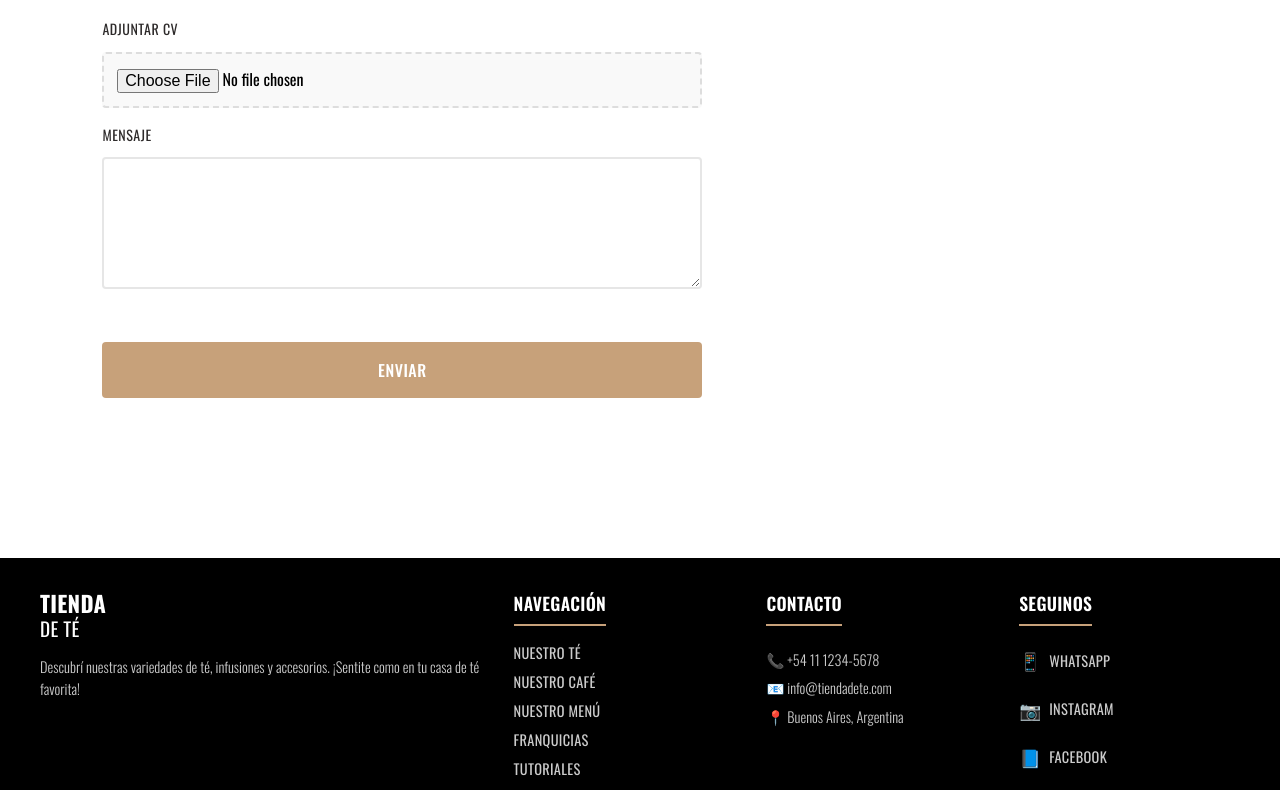
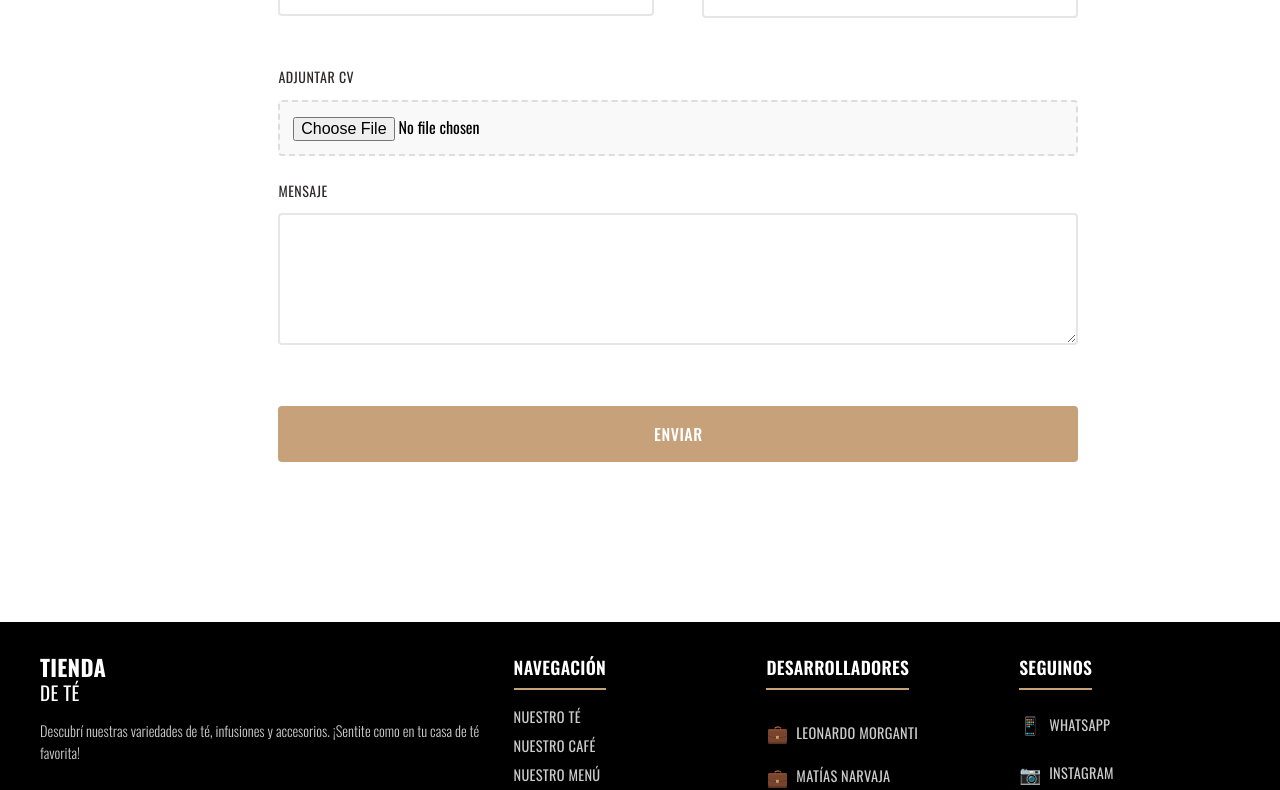
Before and after one commit to MatiasNarvaja/tienda-de-te, an Angular app: page /trabaja-en-tdt in a window 1280 px wide. Shown: the part 820-1610 px from the top of the page. Built offline with nearby package versions, Linux system fonts and the light colour scheme.

Commit message:
se agrega footer

```diff
--- a/src/app/app.component.scss
+++ b/src/app/app.component.scss
@@ -22,5 +22,5 @@ router-outlet {
 router-outlet + * {
   flex: 1;
   display: block;
-  min-height: calc(100vh - 120px); // Altura mínima considerando navbar y footer
+  min-height: calc(100vh - 200px); // Altura mínima considerando navbar y footer
 }
--- a/src/app/pages/trabaja-con-nosotros/trabaja-con-nosotros.component.scss
+++ b/src/app/pages/trabaja-con-nosotros/trabaja-con-nosotros.component.scss
@@ -61,14 +61,14 @@
 
 .trabaja-form {
   width: 100%;
-  max-width: 600px;
-  margin: 2rem 0 4rem 0;
+  max-width: 800px;
+  margin: 2rem auto 4rem auto;
   font-family: 'Oswald', sans-serif;
 
   .form-row {
     display: flex;
     gap: 3rem;
-    margin-bottom: 1rem;
+    margin-bottom: 1.5rem;
 
     @media (max-width: 768px) {
       flex-direction: column;
@@ -78,7 +78,7 @@
 
   .form-group {
     flex: 1;
-    margin-bottom: 1rem;
+    margin-bottom: 1.5rem;
 
     label {
       display: block;
@@ -92,7 +92,7 @@
 
     input, select, textarea {
       width: 100%;
-      min-height: 44px;
+      min-height: 50px;
       padding: 1rem;
       border: 2px solid rgba(129,129,129,.2);
       border-radius: 4px;
--- a/src/app/shared/footer/footer.component.html
+++ b/src/app/shared/footer/footer.component.html
@@ -31,10 +31,24 @@
 
     <!-- Información de contacto -->
     <div class="footer-contact">
-      <h3>Contacto</h3>
+      <h3>Desarrolladores</h3>
       <div class="contact-info">
-        <p>📞 +54 11 1234-5678</p>
-        <p>📧 info&#64;tiendadete.com</p>
+        <a
+          href="https://www.linkedin.com/in/leonardomorganti/"
+          target="_blank"
+          rel="noopener noreferrer"
+          class="linkedin-link">
+          <span class="linkedin-icon">💼</span>
+          <span>Leonardo Morganti</span>
+        </a>
+        <a
+          href="https://www.linkedin.com/in/matias-narvaja/"
+          target="_blank"
+          rel="noopener noreferrer"
+          class="linkedin-link">
+          <span class="linkedin-icon">💼</span>
+          <span>Matías Narvaja</span>
+        </a>
         <p>📍 Buenos Aires, Argentina</p>
       </div>
     </div>
@@ -63,6 +77,6 @@
 
   <!-- Copyright -->
   <div class="footer-bottom">
-    <p>&copy; {{ currentYear }} Tienda de Té. Todos los derechos reservados.</p>
+    <p>Tienda de Té es un trabajo práctico del IFTS 16 para la materia Desarrollo de sistemas web (Frontend)</p>
   </div>
 </footer>
--- a/src/app/shared/footer/footer.component.scss
+++ b/src/app/shared/footer/footer.component.scss
@@ -129,6 +129,35 @@
   }
 }
 
+// Enlaces de LinkedIn
+.linkedin-link {
+  text-decoration: none;
+  color: #ccc;
+  font-size: 0.9rem;
+  display: flex;
+  align-items: center;
+  gap: 0.5rem;
+  transition: all 0.3s ease;
+  padding: 0.3rem 0;
+  margin: 0.5rem 0;
+
+  &:hover {
+    color: #0077b5;
+    background-color: rgba(0, 119, 181, 0.1);
+    padding-left: 0.5rem;
+  }
+
+  .linkedin-icon {
+    font-size: 1.1rem;
+  }
+
+  span:not(.linkedin-icon) {
+    font-weight: 400;
+    text-transform: uppercase;
+    letter-spacing: 0.3px;
+  }
+}
+
 // Redes sociales
 .social-links {
   display: flex;
```
